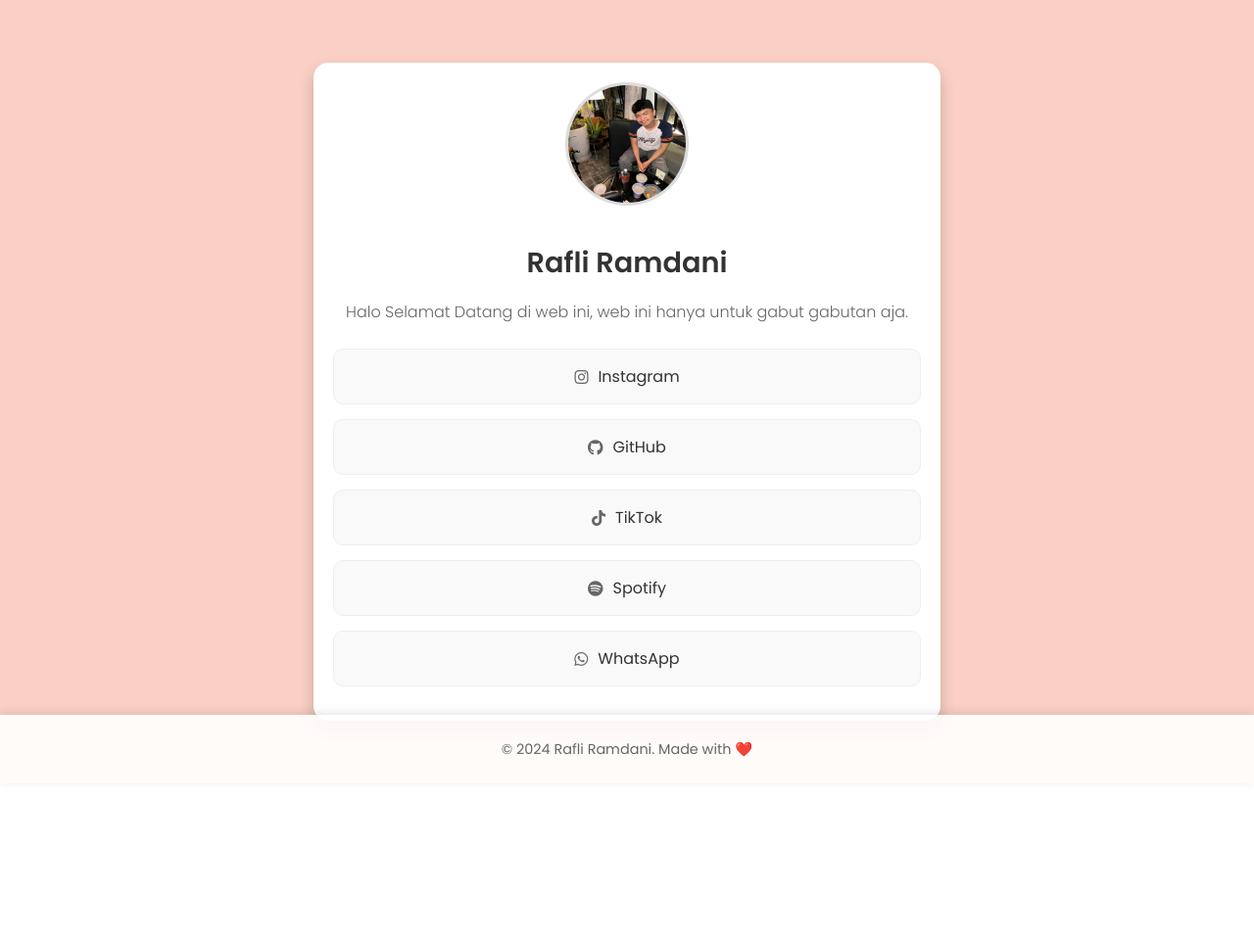
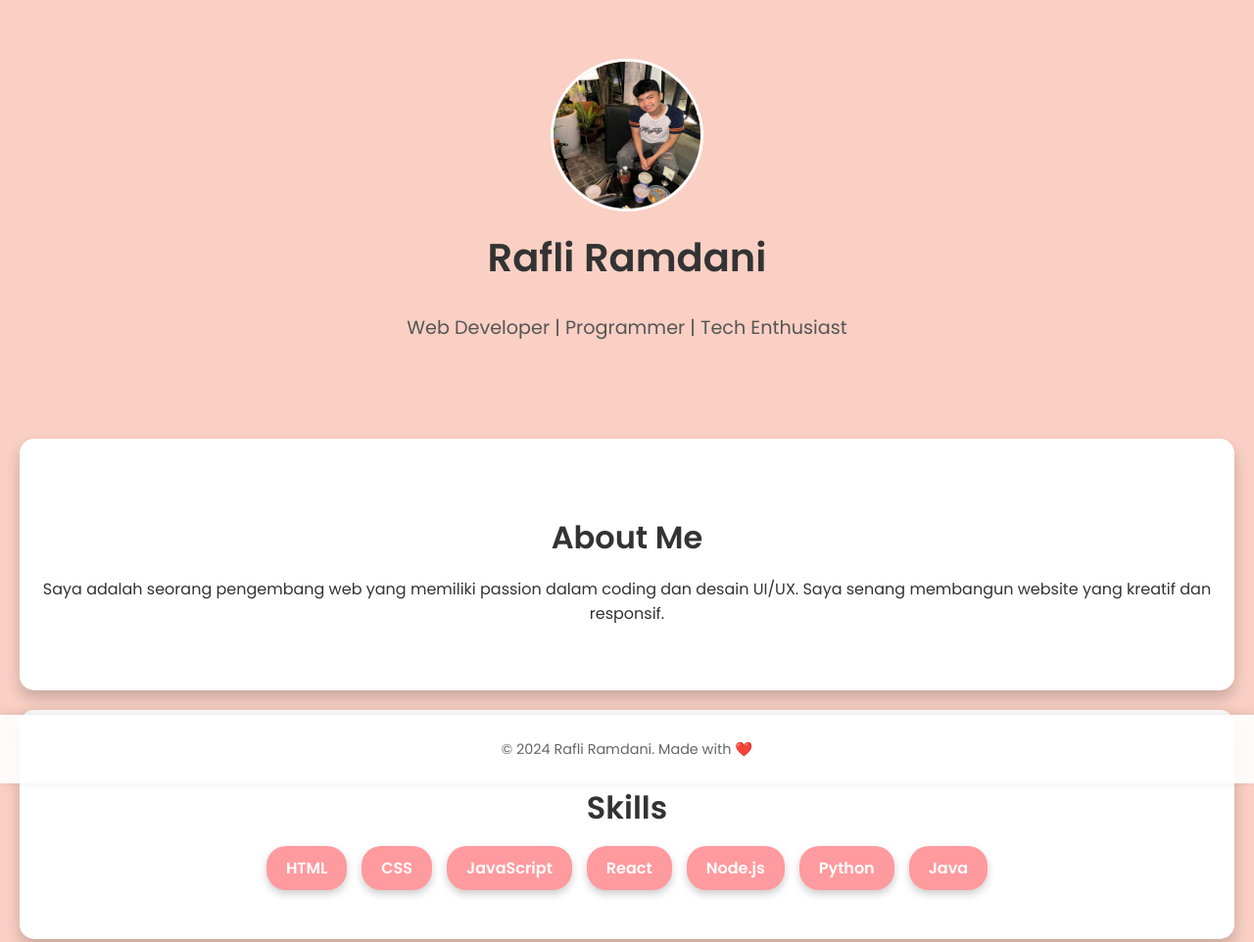
Before and after one commit to RafliRamdani123/linktreepiw, a plain HTML site: page index.html in a window 1280 px wide. Shown: the top 962 px of the page at 98% size. Before the commit the page ends 800 px from the top, so only its background shows below. Drawn offline with Linux system fonts and the light colour scheme.

Commit message:
Update index.html

```diff
--- a/index.html
+++ b/index.html
@@ -3,7 +3,7 @@
 <head>
   <meta charset="UTF-8">
   <meta name="viewport" content="width=device-width, initial-scale=1.0">
-  <title>Rafli Ramdani - Minimalist Portfolio</title>
+  <title>Rafli Ramdani - Portfolio</title>
   <link href="https://fonts.googleapis.com/css2?family=Poppins:wght@300;400;600&display=swap" rel="stylesheet">
   <link rel="stylesheet" href="https://cdnjs.cloudflare.com/ajax/libs/font-awesome/6.0.0-beta3/css/all.min.css">
   <style>
@@ -16,33 +16,57 @@
       font-family: 'Poppins', sans-serif;
       margin: 0;
       padding: 0;
-      display: flex;
-      justify-content: center;
-      align-items: center;
-      min-height: 100vh;
-      flex-direction: column;
+      text-align: center;
     }
 
-    /* Background Animation */
     @keyframes gradientAnimation {
       0% { background-position: 0% 50%; }
       50% { background-position: 100% 50%; }
       100% { background-position: 0% 50%; }
     }
 
-    /* Container */
-    .container {
+    /* Hero Section */
+    .hero {
+      padding: 60px 20px;
+      animation: fadeIn 1.5s ease-in-out;
+    }
+
+    .hero img {
+      width: 150px;
+      height: 150px;
+      border-radius: 50%;
+      border: 3px solid white;
+      transition: transform 0.3s ease;
+    }
+
+    .hero img:hover {
+      transform: scale(1.1);
+    }
+
+    .hero h1 {
+      font-size: 2.5rem;
+      margin-top: 10px;
+      font-weight: 600;
+    }
+
+    .hero p {
+      font-size: 1.2rem;
+      color: #555;
+    }
+
+    /* Sections */
+    .section {
+      padding: 50px 20px;
       background: white;
-      width: 100%;
-      max-width: 600px;
       margin: 20px;
-      padding: 20px;
       border-radius: 15px;
       box-shadow: 0 8px 16px rgba(0, 0, 0, 0.2);
-      overflow-y: auto;
-      max-height: 90vh;
-      text-align: center;
-      animation: fadeIn 1s ease-in-out, floatAnimation 5s ease-in-out infinite;
+      animation: fadeInUp 1s ease-in-out;
+    }
+
+    .section h2 {
+      font-size: 2rem;
+      margin-bottom: 15px;
     }
 
     @keyframes fadeIn {
@@ -50,134 +74,136 @@
       to { opacity: 1; transform: translateY(0); }
     }
 
-    @keyframes floatAnimation {
-      0% { transform: translateY(0px); }
-      50% { transform: translateY(10px); }
-      100% { transform: translateY(0px); }
-    }
-
-    /* Profile Picture */
-    .profile-pic {
-      width: 120px;
-      height: 120px;
-      border-radius: 50%;
-      margin-bottom: 20px;
-      border: 3px solid #ddd;
-      transition: transform 0.3s ease, border-color 0.3s ease;
-    }
-
-    .profile-pic:hover {
-      transform: scale(1.1);
-      border-color: #666;
-    }
-
-    /* Text Styles */
-    h1 {
-      margin: 10px 0;
-      font-weight: 600;
-      font-size: 1.8rem;
-      color: #333;
-      animation: slideIn 1s ease-in-out;
-    }
-
-    @keyframes slideIn {
-      from { opacity: 0; transform: translateX(-20px); }
-      to { opacity: 1; transform: translateX(0); }
-    }
-
-    .bio {
-      font-weight: 300;
-      font-size: 1rem;
-      margin-bottom: 25px;
-      color: #666;
-      animation: fadeIn 1.5s ease-in-out;
-    }
-
-    /* Links */
-    .link {
-      background: #f9f9f9;
-      padding: 15px;
-      margin: 15px 0;
-      border-radius: 10px;
-      text-decoration: none;
-      color: #333;
-      display: flex;
-      align-items: center;
-      justify-content: center;
-      font-size: 1rem;
-      font-weight: 400;
-      transition: background 0.3s, transform 0.3s, box-shadow 0.3s;
-      border: 1px solid #eee;
-      animation: fadeInUp 1s ease-in-out;
-    }
-
     @keyframes fadeInUp {
       from { opacity: 0; transform: translateY(20px); }
       to { opacity: 1; transform: translateY(0); }
     }
 
-    .link i {
-      margin-right: 10px;
-      color: #666;
-      transition: color 0.3s ease;
+    /* Skills */
+    .skills {
+      display: flex;
+      justify-content: center;
+      flex-wrap: wrap;
+      gap: 15px;
     }
 
-    .link:hover {
-      background: #e0e0e0;
+    .skill {
+      background: #ff9a9e;
+      color: white;
+      padding: 10px 20px;
+      border-radius: 20px;
+      font-weight: 600;
+      box-shadow: 0 4px 8px rgba(0, 0, 0, 0.2);
+    }
+
+    /* Projects */
+    .projects {
+      display: flex;
+      flex-direction: column;
+      gap: 20px;
+    }
+
+    .project {
+      background: #f9f9f9;
+      padding: 15px;
+      border-radius: 10px;
+      text-align: center;
+      transition: transform 0.3s ease, box-shadow 0.3s ease;
+    }
+
+    .project:hover {
       transform: translateY(-5px);
       box-shadow: 0 6px 12px rgba(0, 0, 0, 0.2);
     }
 
-    .link:hover i {
-      color: #333;
+    /* Contact */
+    .contact {
+      display: flex;
+      justify-content: center;
+      gap: 20px;
+      font-size: 1.5rem;
+    }
+
+    .contact a {
+      color: #555;
+      transition: color 0.3s ease, transform 0.3s ease;
+    }
+
+    .contact a:hover {
+      color: #ff6666;
+      transform: scale(1.2);
     }
 
     /* Footer */
     footer {
-      position: fixed;
-      bottom: 0;
-      width: 100%;
-      text-align: center;
       background: rgba(255, 255, 255, 0.9);
       padding: 10px 0;
       font-size: 0.9rem;
       color: #666;
+      position: fixed;
+      bottom: 0;
+      width: 100%;
       box-shadow: 0 -2px 10px rgba(0, 0, 0, 0.1);
     }
 
-    /* Responsive Design */
-    @media (max-width: 480px) {
-      .container {
-        margin: 10px;
-        padding: 15px;
-      }
-      .profile-pic {
-        width: 100px;
-        height: 100px;
-      }
-      h1 {
-        font-size: 1.5rem;
-      }
-      .bio {
-        font-size: 0.9rem;
-      }
-      .link {
-        padding: 12px;
-        font-size: 0.9rem;
-      }
-      footer {
-        font-size: 0.8rem;
-      }
-    }
   </style>
 </head>
 <body>
-  <!-- Main Content -->
-  <div class="container">
-    <img src="WhatsApp Image 2025-02-01 at 12.55.04.jpeg" alt="Profile Picture" class="profile-pic">
+
+  <!-- Hero Section -->
+  <div class="hero">
+    <img src="WhatsApp Image 2025-02-01 at 12.55.04.jpeg" alt="Profile Picture">
     <h1>Rafli Ramdani</h1>
-    <p class="bio">Halo Selamat Datang di web ini, web ini hanya untuk gabut gabutan aja.</p>
-    <div id="links"></div>
+    <p>Web Developer | Programmer | Tech Enthusiast</p>
+  </div>
+
+  <!-- About Me Section -->
+  <div class="section">
+    <h2>About Me</h2>
+    <p>Saya adalah seorang pengembang web yang memiliki passion dalam coding dan desain UI/UX. Saya senang membangun website yang kreatif dan responsif.</p>
+  </div>
+
+  <!-- Skills Section -->
+  <div class="section">
+    <h2>Skills</h2>
+    <div class="skills">
+      <span class="skill">HTML</span>
+      <span class="skill">CSS</span>
+      <span class="skill">JavaScript</span>
+      <span class="skill">React</span>
+      <span class="skill">Node.js</span>
+      <span class="skill">Python</span>
+      <span class="skill">Java</span>
+    </div>
+  </div>
+
+  <!-- Projects Section -->
+  <div class="section">
+    <h2>Projects</h2>
+    <div class="projects">
+      <div class="project">
+        <h3>Landing Page Design</h3>
+        <p>Website yang interaktif dengan UI/UX modern.</p>
+      </div>
+      <div class="project">
+        <h3>E-Commerce Website</h3>
+        <p>Proyek toko online dengan fitur pembayaran.</p>
+      </div>
+      <div class="project">
+        <h3>Portfolio Website</h3>
+        <p>Website pribadi untuk menunjukkan keterampilan dan proyek.</p>
+      </div>
+    </div>
+  </div>
+
+  <!-- Contact Section -->
+  <div class="section">
+    <h2>Contact Me</h2>
+    <div class="contact">
+      <a href="https://instagram.com/raaflirmdnnn" target="_blank"><i class="fab fa-instagram"></i></a>
+      <a href="https://github.com/rafliramdani123" target="_blank"><i class="fab fa-github"></i></a>
+      <a href="https://wa.me/0895372975959" target="_blank"><i class="fab fa-whatsapp"></i></a>
+    </div>
   </div>
 
   <!-- Footer -->
@@ -185,27 +211,5 @@
     <p>&copy; 2024 Rafli Ramdani. Made with ❤️</p>
   </footer>
 
-  <script>
-    // Data Links with Icons
-    const links = [
-      { name: 'Instagram', url: 'https://instagram.com/raaflirmdnnn', icon: 'fab fa-instagram' },
-      { name: 'GitHub', url: 'https://github.com/rafliramdani123', icon: 'fab fa-github' },
-      { name: 'TikTok', url: 'https://www.tiktok.com/@raflliee', icon: 'fab fa-tiktok' },
-      { name: 'Spotify', url: 'https://open.spotify.com/playlist/55O0mqgIbljuanm410FT7a?si=bHNxGeyiRTi53CYlO6ASyA', icon: 'fab fa-spotify' },
-      { name: 'WhatsApp', url: 'https://wa.me/0895372975959', icon: 'fab fa-whatsapp' }
-    ];
-
-    // Render Links to HTML
-    const linksContainer = document.getElementById('links');
-    links.forEach((link, index) => {
-      const a = document.createElement('a');
-      a.href = link.url;
-      a.className = 'link';
-      a.target = '_blank';
-      a.innerHTML = `<i class="${link.icon}"></i> ${link.name}`;
-      a.style.animationDelay = `${index * 0.2}s`;
-      linksContainer.appendChild(a);
-    });
-  </script>
 </body>
 </html>
```
